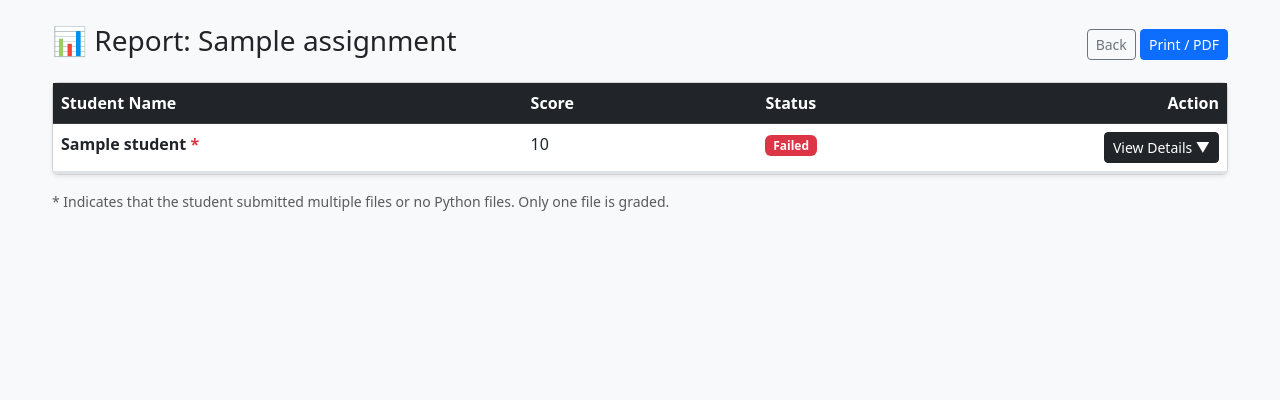
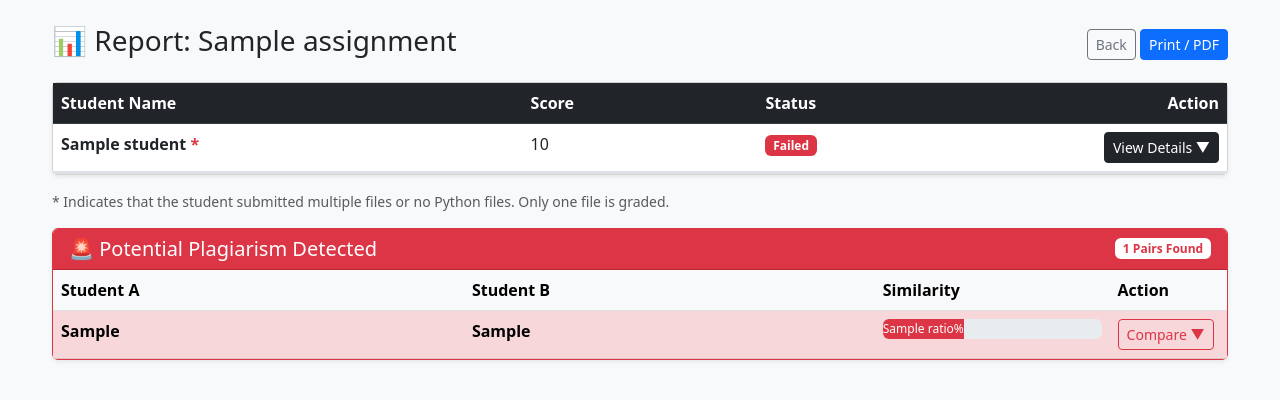
Before and after one commit to inf-ufrgs/jobe-web, a FastAPI app: template grader/templates/professor_report.html in a window 1280 px wide. Shown: the top 400 px of the page. Run offline with FastAPI, Linux system fonts and the light colour scheme; the template is opened without the code that fills it: most values are stand-ins (such as "Sample title", 1, 10 or a date in 2020).

Commit message:
Implement plagiarism detection feature with similarity checks and update report UI

```diff
--- a/grader/app.py
+++ b/grader/app.py
@@ -6,6 +6,9 @@ from contextlib import asynccontextmanager
 from fastapi import FastAPI, Form, HTTPException, Request, Response, UploadFile, File
 import zipfile
 import shutil
+import difflib
+import itertools
+import uuid # To generate unique IDs for the HTML accordion
 from fastapi.responses import HTMLResponse
 from fastapi.templating import Jinja2Templates
 from git import Repo, exc
@@ -181,6 +184,50 @@ def grade_submission(code, assignment_id):
             results.append({"status": "CONNECTION ERROR", "css": "dark", "details": str(e)})
 
     return score, len(tests), results
+
+# --- HELPER: Similarity check functions
+
+def normalize_code(code: str) -> str:
+    """
+    Removes whitespace and comments to compare the 'skeleton' of the logic.
+    This is a cheap way to stop students who just add spaces to fool the system.
+    """
+    # Simple normalization: remove lines starting with # and strip whitespace
+    lines = [line.strip() for line in code.splitlines() if line.strip() and not line.strip().startswith("#")]
+    return "\n".join(lines)
+
+def check_similarity(submissions: list) -> list:
+    """
+    submissions: List of dicts [{'name': 'Ana', 'code': '...'}, ...]
+    """
+    suspicious_pairs = []
+
+    # 1. Pre-compute normalized code
+    for sub in submissions:
+        sub['norm_code'] = normalize_code(sub['code'])
+
+    # 2. Compare pairs
+    for sub_a, sub_b in itertools.combinations(submissions, 2):
+        if sub_a['norm_code'] == sub_b['norm_code']:
+            ratio = 1.0
+        else:
+            matcher = difflib.SequenceMatcher(None, sub_a['norm_code'], sub_b['norm_code'])
+            ratio = matcher.ratio()
+
+        if ratio > 0.8: # Threshold
+            suspicious_pairs.append({
+                "id": f"sus_{uuid.uuid4().hex[:8]}", # Unique ID for Bootstrap collapse
+                "student1": sub_a['name'],
+                "student2": sub_b['name'],
+                "code1": sub_a['code'],  # <--- Include Source A
+                "code2": sub_b['code'],  # <--- Include Source B
+                "ratio": round(ratio * 100, 1)
+            })
+
+    # Sort by highest similarity
+    suspicious_pairs.sort(key=lambda x: x['ratio'], reverse=True)
+
+    return suspicious_pairs
 
 # --- LIFESPAN HANDLER (The New Way) ---
 @asynccontextmanager
@@ -426,8 +473,22 @@ async def professor_grade(
     # Cleanup
     shutil.rmtree(temp_dir)
 
+    # 1. Collect all valid codes for plagiarism check
+    class_submissions = []
+    for item in report_data:
+        if item.get('code_content'):
+            class_submissions.append({
+                "name": item['name'],
+                "code": item['code_content']
+            })
+
+    # 2. Run the Check
+    plagiarism_report = check_similarity(class_submissions)
+
+    # 3. Pass to Template
     return templates.TemplateResponse("professor_report.html", {
         "request": request,
         "report": report_data,
+        "plagiarism": plagiarism_report,
         "assignment": ASSIGNMENTS[assignment_id]['title']
     })
--- a/grader/templates/professor_report.html
+++ b/grader/templates/professor_report.html
@@ -32,6 +32,30 @@
             background: #eee;
             padding: 5px;
             border-radius: 3px;
+        }
+
+        /* Side-by-Side Code Diff Styling */
+        .diff-container {
+            background-color: #fff0f0; /* Light red tint for alert feeling */
+            border: 1px solid #f5c6cb;
+            padding: 15px;
+        }
+        .diff-box {
+            background-color: #2d2d2d; /* Dark theme */
+            color: #f8f8f2;
+            border: 1px solid #444;
+            border-radius: 4px;
+            padding: 10px;
+            max-height: 400px; /* Fixed height */
+            overflow-y: auto;  /* Scrollable */
+            font-size: 0.8rem;
+            font-family: 'Courier New', monospace;
+            white-space: pre;  /* Keep formatting */
+        }
+        /* Highlight the clicked row */
+        .table-danger.clickable:hover {
+            background-color: #f1b0b7;
+            cursor: pointer;
         }
     </style>
 </head>
@@ -130,6 +154,67 @@
         <p>* Indicates that the student submitted multiple files or no Python files. Only one file is graded.</p>
     </div>
 
+    {% if plagiarism %}
+    <div class="card border-danger shadow-sm mb-5">
+        <div class="card-header bg-danger text-white d-flex justify-content-between align-items-center">
+            <h5 class="mb-0">🚨 Potential Plagiarism Detected</h5>
+            <span class="badge bg-white text-danger">{{ plagiarism|length }} Pairs Found</span>
+        </div>
+        <div class="card-body p-0">
+            <table class="table table-hover mb-0">
+                <thead class="table-light">
+                    <tr>
+                        <th style="width: 35%">Student A</th>
+                        <th style="width: 35%">Student B</th>
+                        <th style="width: 20%">Similarity</th>
+                        <th style="width: 10%">Action</th>
+                    </tr>
+                </thead>
+                <tbody>
+                    {% for pair in plagiarism %}
+                    <tr class="table-danger clickable" data-bs-toggle="collapse" data-bs-target="#{{ pair.id }}" aria-expanded="false">
+                        <td class="fw-bold">{{ pair.student1 }}</td>
+                        <td class="fw-bold">{{ pair.student2 }}</td>
+                        <td>
+                            <div class="progress" style="height: 20px;">
+                                <div class="progress-bar bg-danger" role="progressbar" style="width: {{ pair.ratio }}%;">
+                                    {{ pair.ratio }}%
+                                </div>
+                            </div>
+                        </td>
+                        <td><button class="btn btn-sm btn-outline-danger">Compare ▼</button></td>
+                    </tr>
+                    <tr>
+                        <td colspan="4" class="p-0 border-0">
+                            <div id="{{ pair.id }}" class="collapse">
+                                <div class="diff-container">
+                                    <div class="row">
+
+                                        <div class="col-md-6">
+                                            <h6 class="text-danger fw-bold">{{ pair.student1 }}</h6>
+                                            <pre><code class="language-python diff-box">{{ pair.code1 }}</code></pre>
+                                        </div>
+
+                                        <div class="col-md-6">
+                                            <h6 class="text-danger fw-bold">{{ pair.student2 }}</h6>
+                                            <pre><code class="language-python diff-box">{{ pair.code2 }}</code></pre>
+                                        </div>
+
+                                    </div>
+                                    <div class="text-center mt-2">
+                                        <small class="text-muted">Visually check for identical logic, distinct variable names, or AI-generated comments.</small>
+                                    </div>
+                                </div>
+                            </div>
+                        </td>
+                    </tr>
+                    {% endfor %}
+                </tbody>
+            </table>
+        </div>
+    </div>
+    {% endif %}
+
 </div>
 
 <script src="https://cdn.jsdelivr.net/npm/bootstrap@5.3.0/dist/js/bootstrap.bundle.min.js"></script>
```
